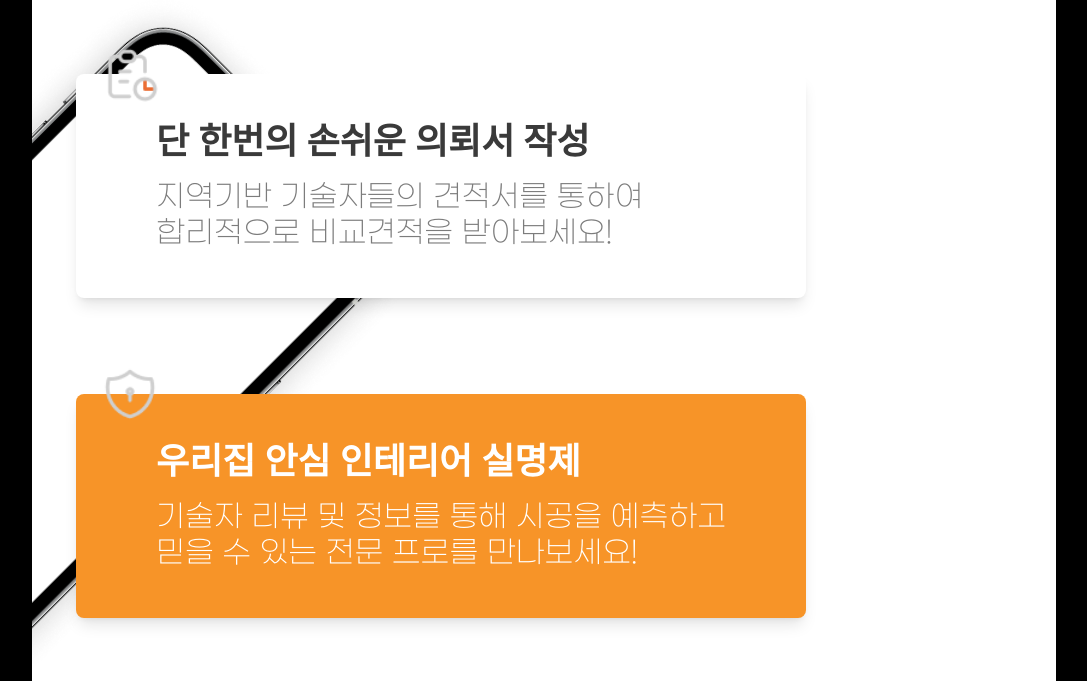
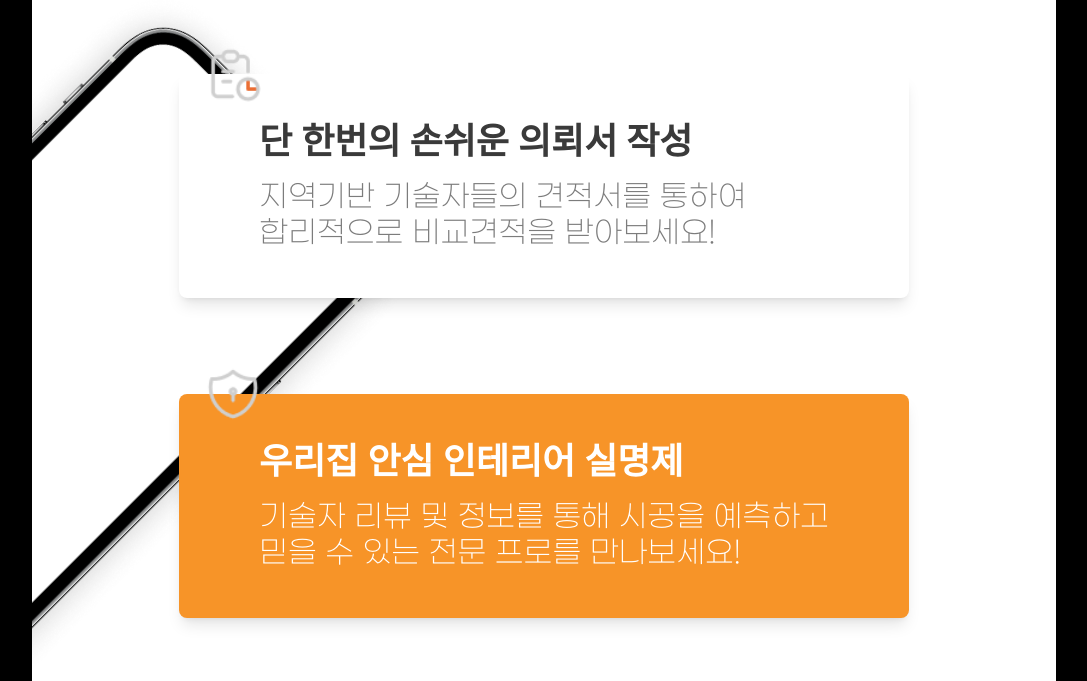
Before and after one commit to moonshadow95/dukkeoba-dukkeoba, a website: page public/index.html in a window 1280 px wide. Shown: the part 1789-2470 px from the top of the page, without its empty margins (96-1183 px from the left). Drawn offline with Linux system fonts and the light colour scheme; a web font is replaced by a local one.

Commit message:
Responsive Style - Margin fixed

```diff
--- a/public/index.html
+++ b/public/index.html
@@ -93,7 +93,7 @@
          src="../image/mock-up-01.png"
          alt="목업">
     <div
-        class="mt-8 lg:-mt-[500px] w-[80vw] xs:w-fit xl:-mt-[700px] mx-auto xl:mr-[250px] mb-[250px] text-lg lg:text-4xl">
+        class="mt-8 lg:-mt-[500px] w-[80vw] xs:w-fit xl:-mt-[700px] mx-auto 2xl:mr-[250px] mb-[250px] text-lg lg:text-4xl">
         <div class="relative rounded-lg py-6 md:py-12 px-6 md:px-20 shadow-lg mb-8 xl:mb-24  bg-white">
             <img class="absolute top-0 left-6 -translate-y-1/2 w-[40px] lg:w-[60px]" src="../image/icon-report.png"
                  alt="레포트 아이콘">
```
Also changed, not shown: public/tailwind.css.
